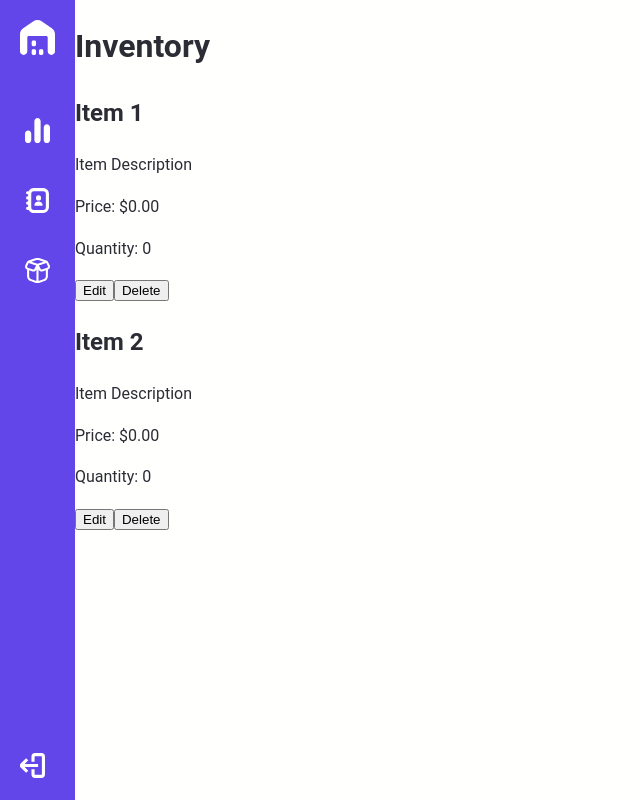
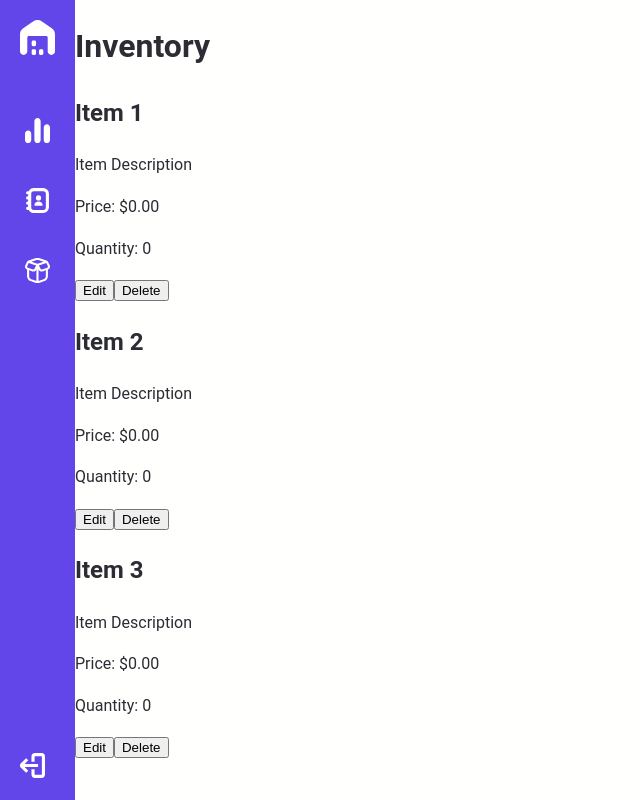
Before and after one commit to Bhumir2503/Inventory_Tracker, a React (Vite) app in the folder frontend/: page /inventory in a window 1280 px wide. Shown: the whole page, without its empty margins (0-640 px from the left). Built offline with nearby package versions, Linux system fonts and the light colour scheme.

Commit message:
inventory

```diff
--- a/frontend/src/pages/user/contacts.jsx
+++ b/frontend/src/pages/user/contacts.jsx
@@ -13,16 +13,17 @@ function Contacts() {
   const [addContact, setAddContact] = useState({});
   const [openAdd, setOpenAdd] = useState(false);
 
-  const server = 'http://localhost:5000/backend';
+  const server = 'https://invensort.com';
 
-  const token = document.cookie
+  const tokenCookie = document.cookie
   .split('; ')
-  .find(row => row.startsWith('token='))
-  .split('=')[1];
+  .find(row => row.startsWith('token='));
+
+  const token = tokenCookie ? tokenCookie.split('=')[1] : null;
 
   const searchbarsearch = async () => {
     try{
-      const response = await axios.get(`${server}/contact/getUserIdandName/${searchTerm}`, {
+      const response = await axios.get(`${server}/backend/contact/getUserIdandName/${searchTerm}`, {
         headers: {
           'Authorization': `Bearer ${token}`
         }
--- a/frontend/src/pages/user/inventory.jsx
+++ b/frontend/src/pages/user/inventory.jsx
@@ -21,6 +21,14 @@ function Inventory(){
                     <button>Edit</button>
                     <button>Delete</button>
                 </div>
+                <div className='inventory-item'>
+                    <h2>Item 3</h2>
+                    <p>Item Description</p>
+                    <p>Price: $0.00</p>
+                    <p>Quantity: 0</p>
+                    <button>Edit</button>
+                    <button>Delete</button>
+                </div>
             </div>
         </div>
     )
```
